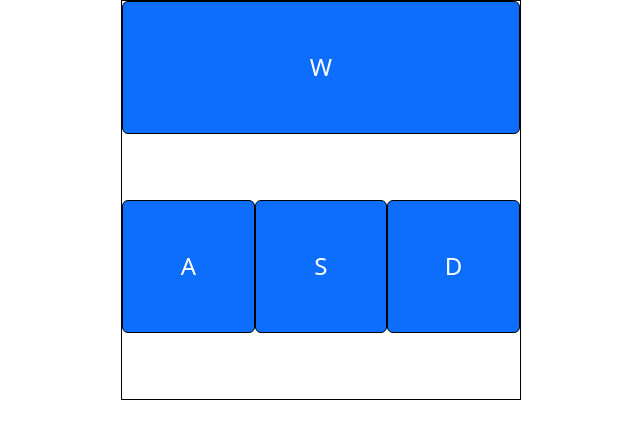
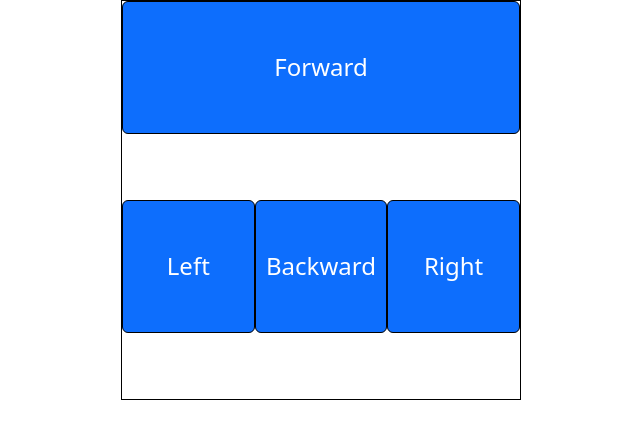
Before and after one commit to stbusale/GolfcartProjekt, a PHP site: page /steuerung.php in a window 1280 px wide. Shown: the top 439 px of the page, without its empty margins (319-959 px from the left). Run offline with PHP 8.4, Linux system fonts and the light colour scheme.

Commit message:
Update steuerung.php

```diff
--- a/steuerung.php
+++ b/steuerung.php
@@ -44,46 +44,54 @@
 
 
 <div id="game-container">
-    <div class="key btn btn-primary" id="W" style="width: 100%;">W</div>
-    <div class="key btn btn-primary" id="A">A</div>
-    <div class="key btn btn-primary" id="S">S</div>
-    <div class="key btn btn-primary" id="D">D</div>
+    <div class="key btn btn-primary" id="W" style="width: 100%;">Forward</div>
+    <div class="key btn btn-primary" id="A">Left</div>
+    <div class="key btn btn-primary" id="S">Backward</div>
+    <div class="key btn btn-primary" id="D">Right</div>
 </div>
 
 <!-- Bootstrap 5 JS -->
 <script src="https://cdn.jsdelivr.net/npm/@popperjs/core@2.11.6/dist/umd/popper.min.js" integrity="sha384-GwEVjflRK1A8X2B+S0&FNYIv4uqABCI5s9zoWsYWddK+yQ6GLZ1czcG5vHQ+fgRJ" crossorigin="anonymous"></script>
 <script src="https://cdn.jsdelivr.net/npm/bootstrap@5.3.0-alpha1/dist/js/bootstrap.min.js" integrity="sha384-YXy2ovjEe&/JqORn7IVlX4paC/nKYjBTz9aOb0lSMT5WT7rVsbrCqFNn6tbJFf6P" crossorigin="anonymous"></script>
 <script>
-    const keys = ['W', 'A', 'S', 'D'];
+    const commands = {
+        W: 'forward',
+        A: 'left',
+        S: 'backward',
+        D: 'right'
+    };
+
     let pressedKey = '';
 
     document.addEventListener('keydown', function(event) {
-        if (keys.includes(event.key.toUpperCase())) {
+        const key = event.key.toUpperCase();
+        if (Object.keys(commands).includes(key)) {
             if (pressedKey !== '') {
                 document.getElementById(pressedKey).classList.remove('active');
             }
-            pressedKey = event.key.toUpperCase();
+            pressedKey = key;
             document.getElementById(pressedKey).classList.add('active');
-            sendData(pressedKey);
+            sendData(commands[key]);
         }
     });
 
     document.addEventListener('keyup', function(event) {
-        if (keys.includes(event.key.toUpperCase())) {
+        const key = event.key.toUpperCase();
+        if (Object.keys(commands).includes(key)) {
             pressedKey = '';
-            document.getElementById(event.key.toUpperCase()).classList.remove('active');
-            sendData('0');
+            document.getElementById(key).classList.remove('active');
+            sendData('stop');
         }
     });
 
-    function sendData(key) {
-        console.log('Sent data:', key); // Ausgabe der gesendeten Daten im Browser-Terminal
+    function sendData(command) {
+        console.log('Sent command:', command);
         fetch('http://10.10.30.126:3000/keypress', {
             method: 'POST',
             headers: {
                 'Content-Type': 'application/json'
             },
-            body: JSON.stringify({ key })
+            body: JSON.stringify({ command })
         })
         .then(response => {
             if (!response.ok) {
```
